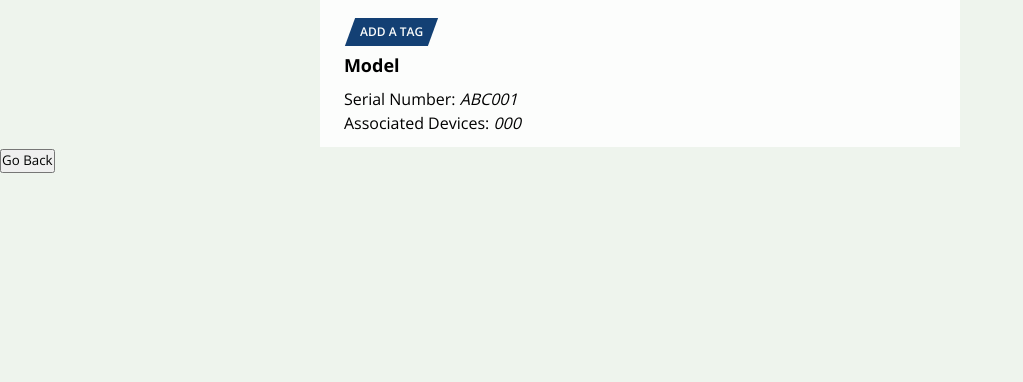
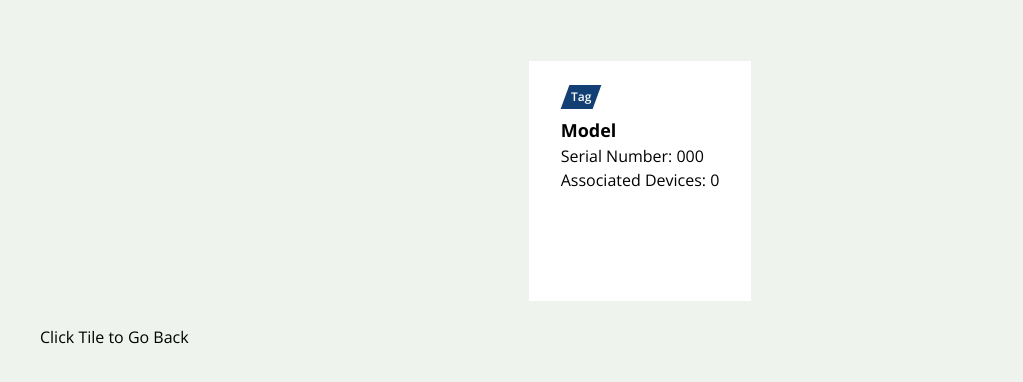
Before and after one commit to michaelpaulcuccia/thedesignory, a React (Create React App) app in the folder client/: page /equipment/add in a window 1280 px wide. Shown: the top 382 px of the page, without its empty margins (0-1023 px from the left). Built offline with nearby package versions, Linux system fonts and the light colour scheme.

Commit message:
much closer!;

```diff
--- a/client/src/components/EquipmentAdd.js
+++ b/client/src/components/EquipmentAdd.js
@@ -1,14 +1,18 @@
 import React from 'react';
 import {
-    SingleContainer,
+    Container,
+    Row,
+    ColLeft,
+    ColRight,
+    GridContainer,
     SingleTile,
-    ParaAndTag,
-    SingleParallelogram,
-    Tag,
+    Parallelogram,
+    UnskewText,
     Model,
     Serial,
     AssociatedDevices
-} from '../styledcomponents/Styles';
+}
+    from '../styledcomponents/grid';
 import { useHistory } from 'react-router-dom';
 
 const EquipmentAdd = () => {
@@ -20,20 +24,33 @@ const EquipmentAdd = () => {
     }
 
     return (
-        <>
-            <SingleContainer>
-                <SingleTile>
-                    <ParaAndTag>
-                        <SingleParallelogram><span><Tag>ADD A TAG</Tag></span></SingleParallelogram>
-                    </ParaAndTag>
-                    <br></br>
+        <Container>
+            <GridContainer>
+                <SingleTile
+                    onClick={() => onClickHandler()}
+                >
+                    <Row>
+                        <ColLeft>
+                            <Parallelogram>
+                                <UnskewText>
+                                    Tag
+                                    </UnskewText>
+                            </Parallelogram>
+                        </ColLeft>
+                        <ColRight>
+                        </ColRight>
+                    </Row>
+
                     <Model><strong>Model</strong></Model>
-                    <Serial>Serial Number: <i>ABC001</i></Serial>
-                    <AssociatedDevices>Associated Devices: <i>000</i></AssociatedDevices>
+                    <Serial>Serial Number: 000</Serial>
+                    <AssociatedDevices>Associated Devices: 0</AssociatedDevices>
                 </SingleTile>
-            </SingleContainer>
-            <button onClick={onClickHandler}>Go Back</button>
-        </>
+            </GridContainer>
+
+            <br></br>
+            <p>Click Tile to Go Back</p>
+
+        </Container>
     )
 }
 
--- a/client/src/components/EquipmentFilter.js
+++ b/client/src/components/EquipmentFilter.js
@@ -10,7 +10,14 @@ import {
     GridContainer,
     Tile,
     Parallelogram,
-    UnskewText
+    UnskewText,
+    Exclamation,
+    Model,
+    Serial,
+    AssociatedDevices,
+    AddContainer,
+    PlusSign,
+    AddEquipText
 }
     from '../styledcomponents/grid';
 
@@ -115,12 +122,12 @@ const EquipmentFilter = () => {
                                     </UnskewText>
                                 </Parallelogram>
                             </ColLeft>
-                            <ColRight>{item.hasError && item.hasError === true ? <span>!</span> : ""}</ColRight>
+                            <ColRight>{item.hasError && item.hasError === true ? <Exclamation>!</Exclamation> : ""}</ColRight>
                         </Row>
 
-                        <p><strong>{item.model}</strong></p>
-                        <p>Serial Number: {item.serialNumber}</p>
-                        <p>Associated Devices: {item.associatedDevices && item.associatedDevices.length !== null ? item.associatedDevices.length : '0'}</p>
+                        <Model><strong>{item.model}</strong></Model>
+                        <Serial>Serial Number: {item.serialNumber}</Serial>
+                        <AssociatedDevices>Associated Devices: {item.associatedDevices && item.associatedDevices.length !== null ? item.associatedDevices.length : '0'}</AssociatedDevices>
                     </Tile>
                 ))}
 
@@ -129,8 +136,10 @@ const EquipmentFilter = () => {
                         id='addItem'
                         onClick={(item) => onClickHandler(item)}
                     >
-                        <p>+</p>
-                        <p>Add Equipment</p>
+                        <AddContainer>
+                            <PlusSign>+</PlusSign>
+                            <AddEquipText>Add Equipment</AddEquipText>
+                        </AddContainer>
                     </Tile>
                 }
             </GridContainer>
--- a/client/src/components/EquipmentGet.js
+++ b/client/src/components/EquipmentGet.js
@@ -1,15 +1,19 @@
 import React, { useState, useEffect } from 'react';
 import {
-    SingleContainer,
+    Container,
+    Row,
+    ColLeft,
+    ColRight,
+    GridContainer,
     SingleTile,
-    ParaAndTag,
-    SingleParallelogram,
-    Tag,
+    Parallelogram,
+    UnskewText,
     Exclamation,
     Model,
     Serial,
     AssociatedDevices
-} from '../styledcomponents/Styles';
+}
+    from '../styledcomponents/grid';
 import { useHistory } from 'react-router-dom';
 
 const EquipmentGet = ({ match }) => {
@@ -51,24 +55,36 @@ const EquipmentGet = ({ match }) => {
     }
 
     return (
-        <>
-            <br></br>
-            <SingleContainer>
+        <Container>
+            <GridContainer>
                 {data.map((item) => (
-                    <SingleTile key={item.id}>
-                        <ParaAndTag>
-                            <SingleParallelogram><Tag>{item.tag}</Tag></SingleParallelogram>
-                            <div>{item.hasError && item.hasError === true ? <Exclamation>!</Exclamation> : ""}</div>
-                        </ParaAndTag>
-                        <br></br>
+                    <SingleTile key={item.id}
+                        id={item.id}
+                        onClick={(item) => onClickHandler(item)}
+                    >
+                        <Row>
+                            <ColLeft>
+                                <Parallelogram>
+                                    <UnskewText>
+                                        {item.tag}
+                                    </UnskewText>
+                                </Parallelogram>
+                            </ColLeft>
+                            <ColRight>{item.hasError && item.hasError === true ? <Exclamation>!</Exclamation> : ""}</ColRight>
+                        </Row>
+
                         <Model><strong>{item.model}</strong></Model>
                         <Serial>Serial Number: {item.serialNumber}</Serial>
                         <AssociatedDevices>Associated Devices: {item.associatedDevices && item.associatedDevices.length !== null ? item.associatedDevices.length : '0'}</AssociatedDevices>
                     </SingleTile>
                 ))}
-            </SingleContainer>
-            <button onClick={onClickHandler}>Go Back</button>
-        </>
+            </GridContainer>
+
+            <br></br>
+            <p>Click Tile to Go Back</p>
+
+        </Container>
+
     )
 }
 
--- a/client/src/styledcomponents/grid.js
+++ b/client/src/styledcomponents/grid.js
@@ -43,15 +43,15 @@ export const GridContainer = styled.div`
     margin-top: 1rem;
     display: grid;
     grid-template-columns: repeat(auto-fit, minmax(300px, 1fr));
-    gap: 15px;
+    gap: 30px;
     /*Set a Defined Height of Container And Assign Children (Tiles) a Percentage*/
     height: 30vh;
 `;
 
 export const Tile = styled.div`
     background: #fff;
-    padding: 7px 15px;
     height: 100%;
+    padding: 1.5em 2em;
     width: 100%;
 `;
 
@@ -73,3 +73,60 @@ export const UnskewText = styled.p`
     font-weight: 600;
     color: #FCFDFC;
 `;
+
+export const Exclamation = styled.span`
+    width: 20px;
+    height: 20px;
+    line-height: 16px;
+    border-radius: 50%;
+    font-size: 16px;
+    font-weight: 700;
+    color: #030912;
+    text-align: center;
+    background-color: #EEF4ED;
+    margin-right: 2em
+`;
+
+export const Model = styled.div`
+    font-size: 18px;
+    font-weight: 700;
+    margin-top: .5rem;
+`;
+
+export const Serial = styled.div`
+    font-size: 16px;
+    font-weight: 400;
+`;
+
+export const AssociatedDevices = styled.div`
+    font-size: 16px;
+    font-weight: 400;
+`;
+
+/* Add Tile */
+
+export const AddContainer = styled.div`
+    margin-top: 2rem;
+`;
+
+export const PlusSign = styled.p`
+    color: #134074;
+    text-align: center;
+    font-size: 22px;
+    font-weight: 700;
+`;
+
+export const AddEquipText = styled.p`
+    color: #134074;
+    text-align: center;
+    font-size: 22px;
+    font-weight: 400;
+`;
+
+/* EquipmentGet and Single Tiles */
+export const SingleTile = styled.div`
+    margin: 0 auto;
+    max-width: 300px;
+    background: #fff;
+    padding: 1.5em 2em;
+`;
```
